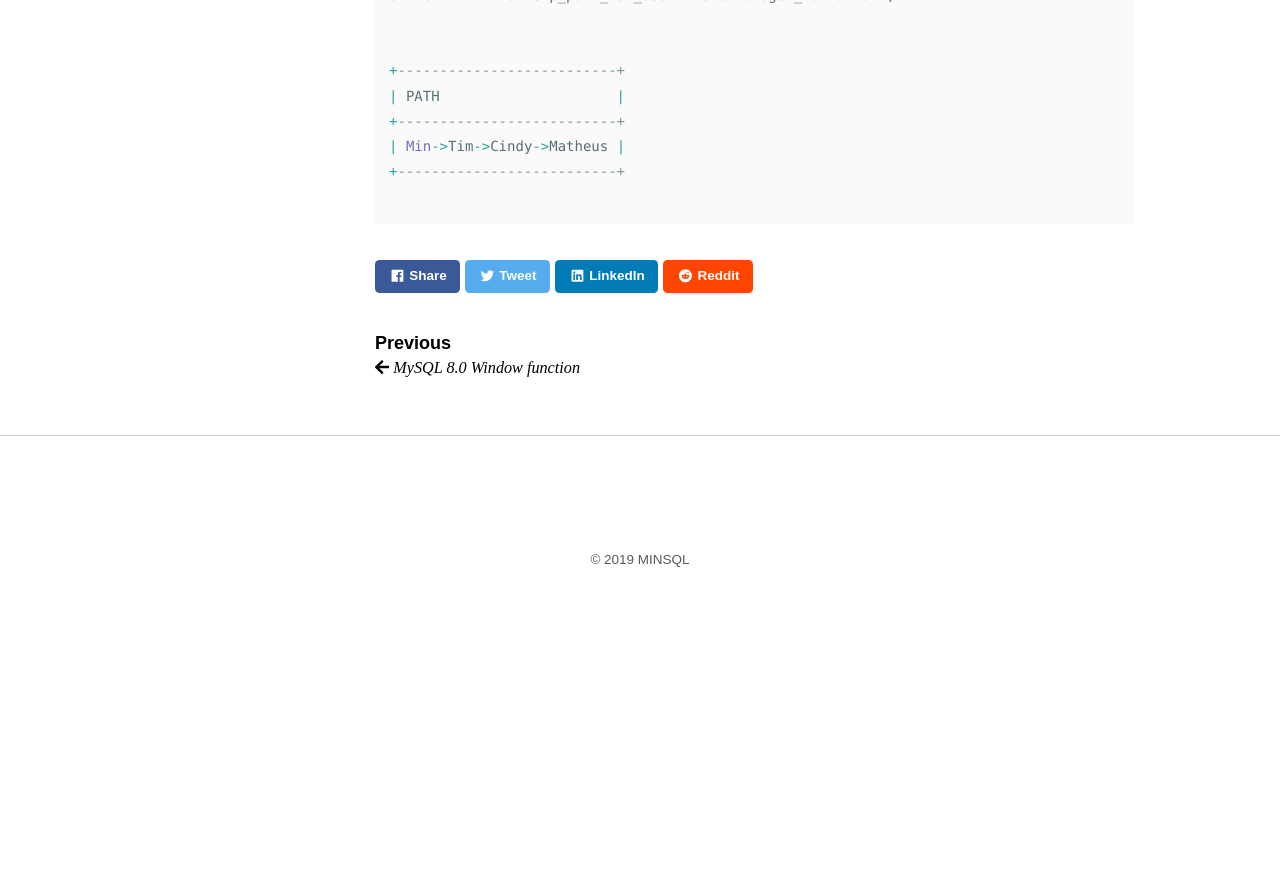
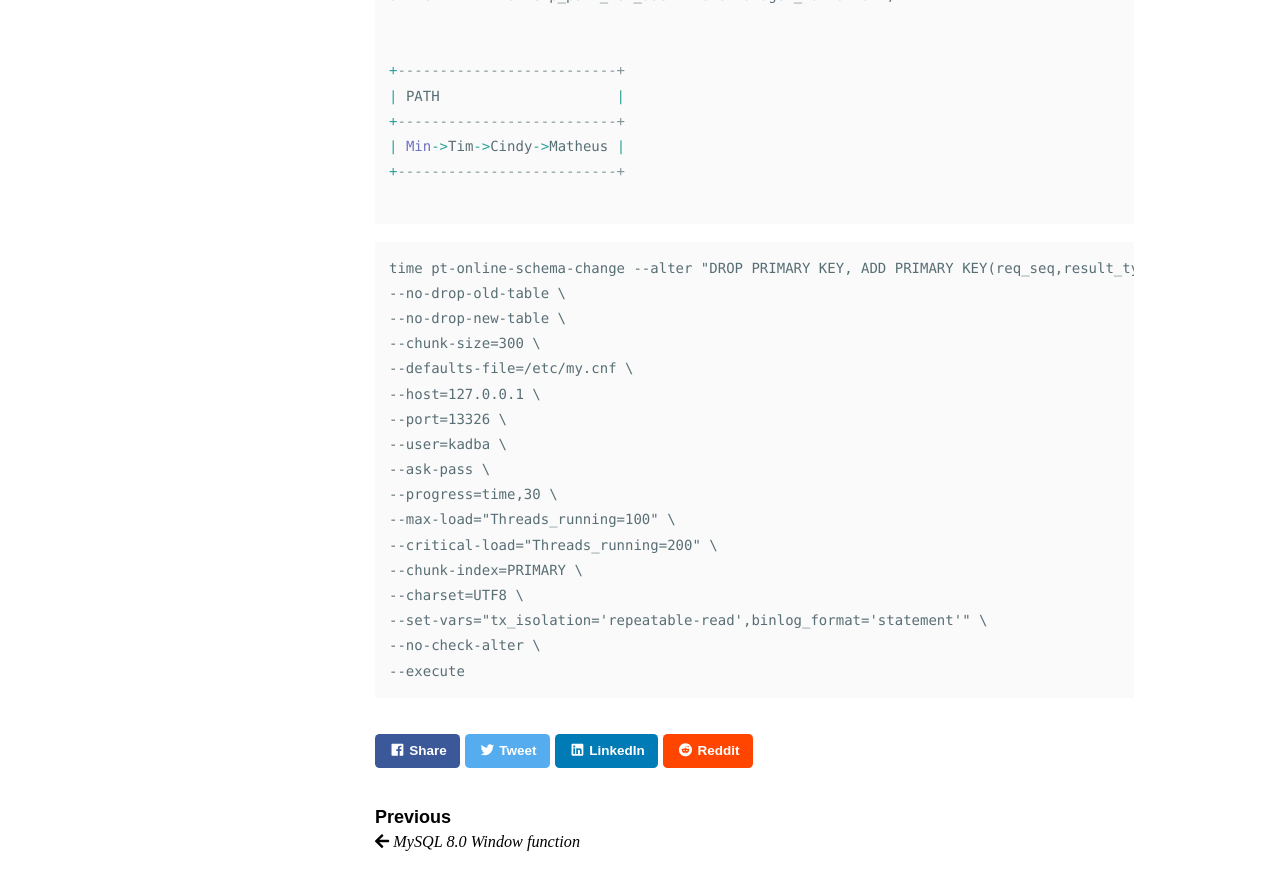
Before and after one commit to minsql/minsql.github.io, a Jekyll site: the page built from _posts/blog/2019-01-18-MySQL8.0 Common Table Expression.md, in a window 1280 px wide and 900 px high, scrolled down 5608 px. Shown: the top 890 px of the window. Built offline with Jekyll 4.4.1, drawn with Linux system fonts in a browser that asks for light colours; nearby versions of some CDN libraries; some web fonts are replaced; comment, search, counter and statistics services are not loaded; before the commit the page ends 6251 px from its top, so only the background shows below that.

Commit message:
Update 2019-01-18-MySQL8.0 Common Table Expression.md

````diff
--- a/_posts/blog/2019-01-18-MySQL8.0 Common Table Expression.md
+++ b/_posts/blog/2019-01-18-MySQL8.0 Common Table Expression.md
@@ -232,3 +232,24 @@ SELECT PATH FROM emp_path_for_user where manager_id is NULL;
 +--------------------------+
 
 ```
+
+
+```
+time pt-online-schema-change --alter "DROP PRIMARY KEY, ADD PRIMARY KEY(req_seq,result_type,result_seq,reg_dtm)"  D=fintech_test,t=t_cra_result \
+--no-drop-old-table \
+--no-drop-new-table \
+--chunk-size=300 \
+--defaults-file=/etc/my.cnf \
+--host=127.0.0.1 \
+--port=13326 \
+--user=kadba \
+--ask-pass \
+--progress=time,30 \
+--max-load="Threads_running=100" \
+--critical-load="Threads_running=200" \
+--chunk-index=PRIMARY \
+--charset=UTF8 \
+--set-vars="tx_isolation='repeatable-read',binlog_format='statement'" \
+--no-check-alter \
+--execute
+```
````
